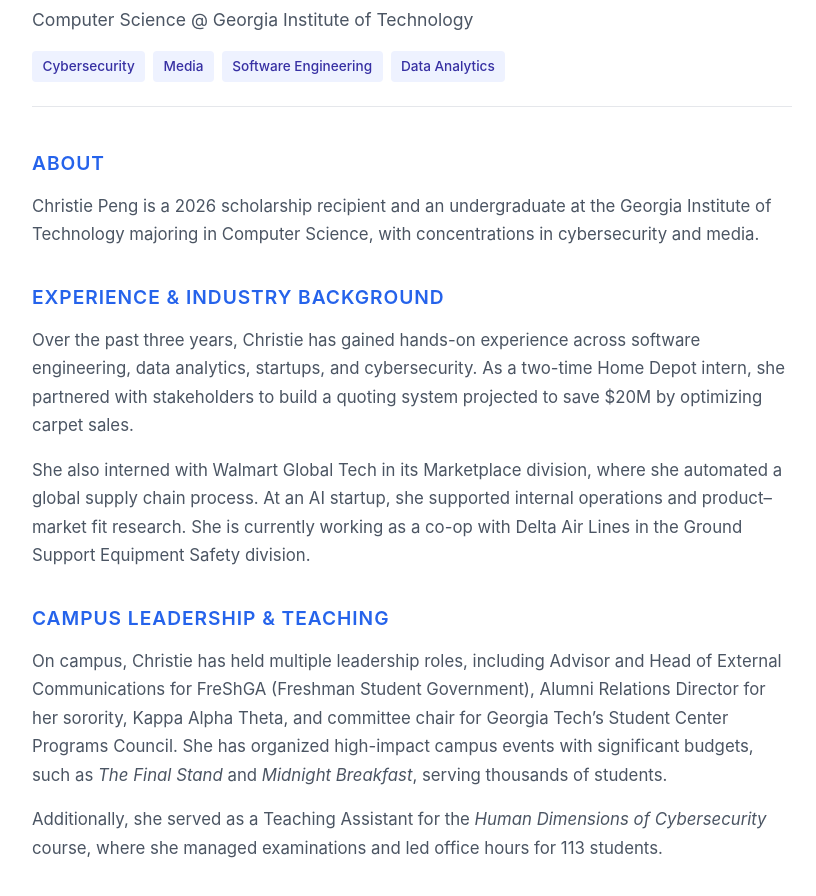
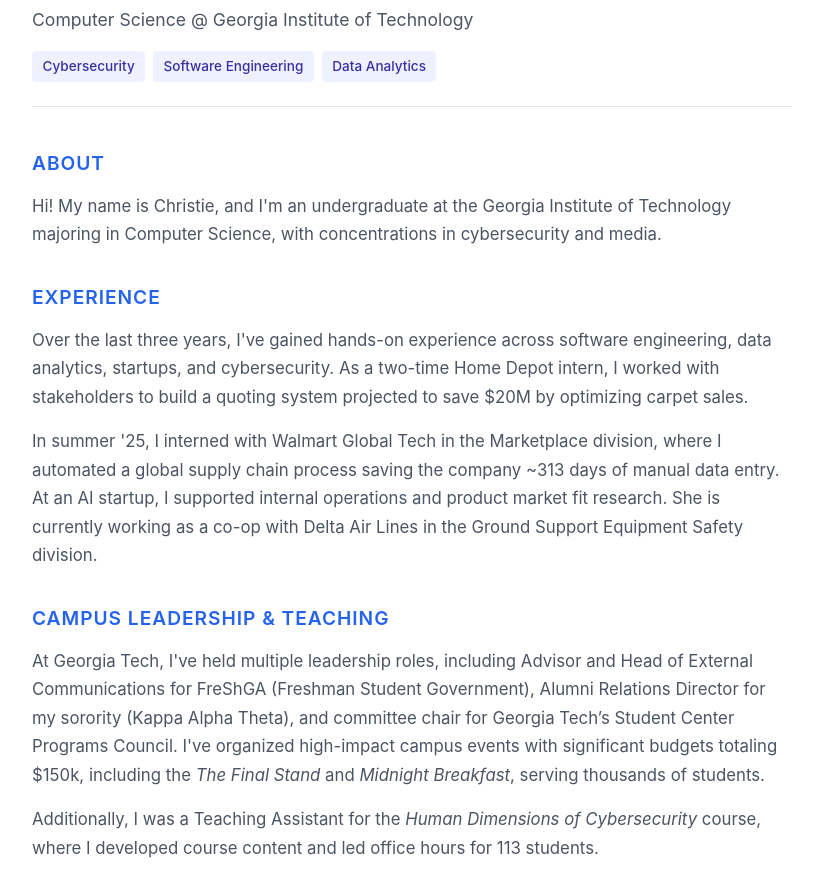
Before and after one commit to christiepeng/christiepeng.github.io, a plain HTML site: page index.html in a window 1280 px wide. Shown: the part 112-1008 px from the top of the page, without its empty margins (228-1044 px from the left). Drawn offline with Linux system fonts and the light colour scheme.

Commit message:
Add content

```diff
--- a/index.html
+++ b/index.html
@@ -104,7 +104,6 @@
       <p class="subtitle">Computer Science @ Georgia Institute of Technology</p>
       <div class="tag-container">
         <span class="tag">Cybersecurity</span>
-        <span class="tag">Media</span>
         <span class="tag">Software Engineering</span>
         <span class="tag">Data Analytics</span>
       </div>
@@ -114,23 +113,23 @@
       <section>
         <h2>About</h2>
         <p>
-          Christie Peng is a 2026 scholarship recipient and an undergraduate at the
+          Hi! My name is Christie, and I'm an undergraduate at the
           Georgia Institute of Technology majoring in Computer Science, with concentrations
           in cybersecurity and media.
         </p>
       </section>
 
       <section>
-        <h2>Experience & Industry Background</h2>
+        <h2>Experience</h2>
         <p>
-          Over the past three years, Christie has gained hands-on experience across software engineering,
-          data analytics, startups, and cybersecurity. As a two-time Home Depot intern, she partnered
+          Over the last three years, I've gained hands-on experience across software engineering,
+          data analytics, startups, and cybersecurity. As a two-time Home Depot intern, I worked
           with stakeholders to build a quoting system projected to save $20M by optimizing carpet sales.
         </p>
         <p>
-          She also interned with Walmart Global Tech in its Marketplace division, where she automated
-          a global supply chain process. At an AI startup, she supported internal operations and
-          product–market fit research. She is currently working as a co-op with Delta Air Lines
+          In summer '25, I interned with Walmart Global Tech in the Marketplace division, where I automated
+          a global supply chain process saving the company ~313 days of manual data entry. At an AI startup,
+          I supported internal operations and product market fit research. She is currently working as a co-op with Delta Air Lines
           in the Ground Support Equipment Safety division.
         </p>
       </section>
@@ -138,15 +137,15 @@
       <section>
         <h2>Campus Leadership & Teaching</h2>
         <p>
-          On campus, Christie has held multiple leadership roles, including Advisor and Head of External
-          Communications for FreShGA (Freshman Student Government), Alumni Relations Director for her
-          sorority, Kappa Alpha Theta, and committee chair for Georgia Tech’s Student Center Programs Council.
-          She has organized high-impact campus events with significant budgets, such as <em>The Final Stand</em>
+          At Georgia Tech, I've held multiple leadership roles, including Advisor and Head of External
+          Communications for FreShGA (Freshman Student Government), Alumni Relations Director for my
+          sorority (Kappa Alpha Theta), and committee chair for Georgia Tech’s Student Center Programs Council.
+          I've organized high-impact campus events with significant budgets totaling $150k, including the <em>The Final Stand</em>
           and <em>Midnight Breakfast</em>, serving thousands of students.
         </p>
         <p>
-          Additionally, she served as a Teaching Assistant for the <em>Human Dimensions of Cybersecurity</em>
-          course, where she managed examinations and led office hours for 113 students.
+          Additionally, I was a Teaching Assistant for the <em>Human Dimensions of Cybersecurity</em>
+          course, where I developed course content and led office hours for 113 students.
         </p>
       </section>
     </main>
```
